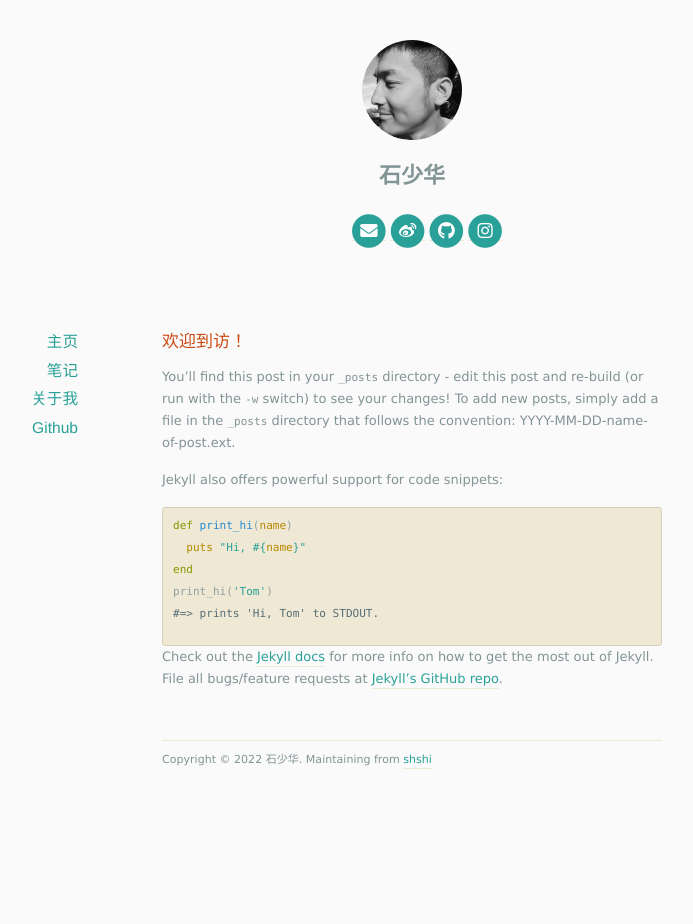
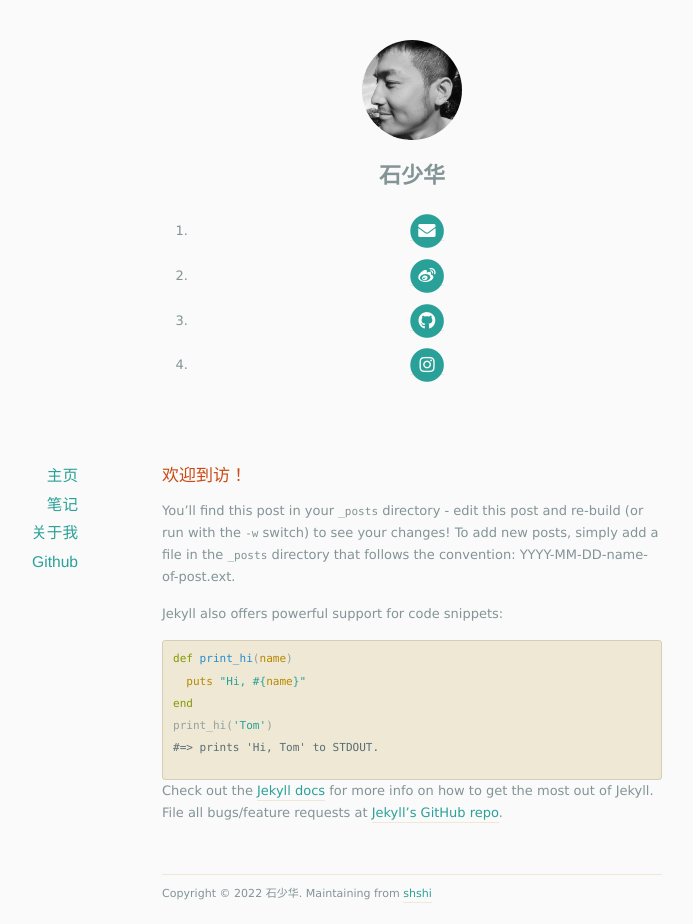
Before and after one commit to shshi/shishaohua.github.io, a Jekyll site: the page built from docs/index.html, in a window 1280 px wide. Shown: the whole page, without its empty margins (228-921 px from the left). Built offline with Jekyll 4.4.1, drawn with Linux system fonts in a browser that asks for light colours; nearby versions of some CDN libraries; the list of posts is cut into pages by our own code; before the commit the page ends 900 px from its top, so only the background shows below that.

Commit message:
Update style.css

```diff
--- a/docs/assets/css/style.css
+++ b/docs/assets/css/style.css
@@ -48,22 +48,9 @@ body {
 }
 
 .social-layer {
-  display: block;
+  display: inline-block;
   text-align: center;
   width: 100%;
-  margin: 0 auto;
-}
-
-.social-icons ul{
-  display: inline-block;
-  list-style: none;
-  text-align: left;
-}
-
-.social-icons li{
-  display: inline-block;
-  list-style: none;
-  text-align: left;
 }
 
 a, a:active, a:visited {
```
